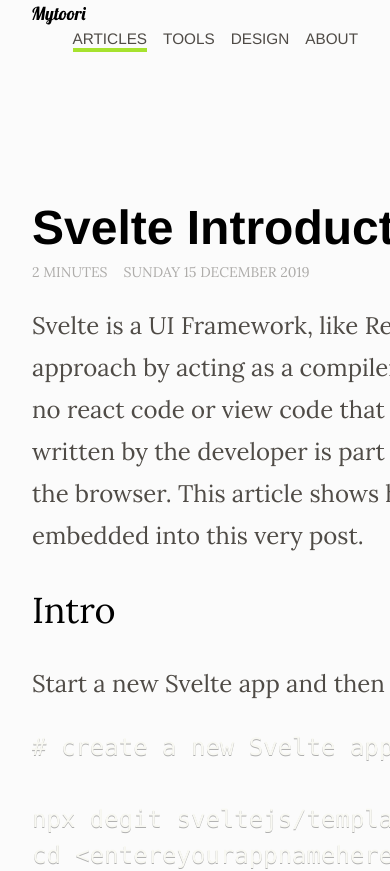
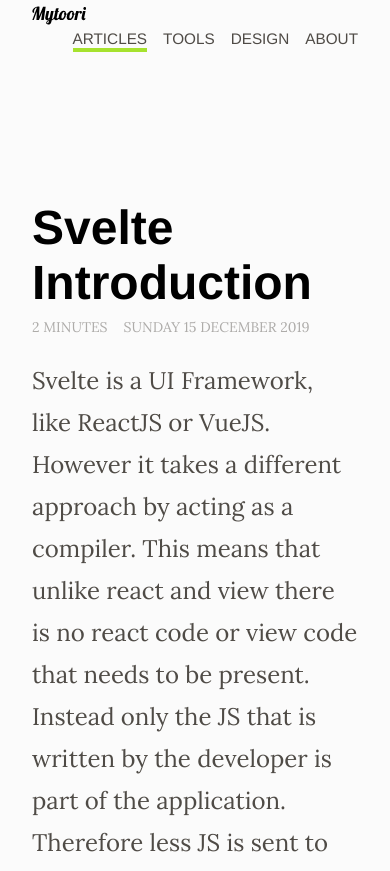
Before and after one commit to Giwan/blog, a Next.js app: page /blog/2019-12-15-svelte in a window 390 px wide. Shown: the top 871 px of the page. Built offline with nearby package versions, Linux system fonts and the light colour scheme.

Commit message:
responsive articles

```diff
--- a/components/Article/article.module.css
+++ b/components/Article/article.module.css
@@ -2,6 +2,7 @@
     max-width: 900px;
     margin: 0 auto;
     font-family: var(--font-family-text-2);
+    width: calc(100vw - (var(--unit) * 4));
 }
 
 .article pre[class*="language-"] {
```
